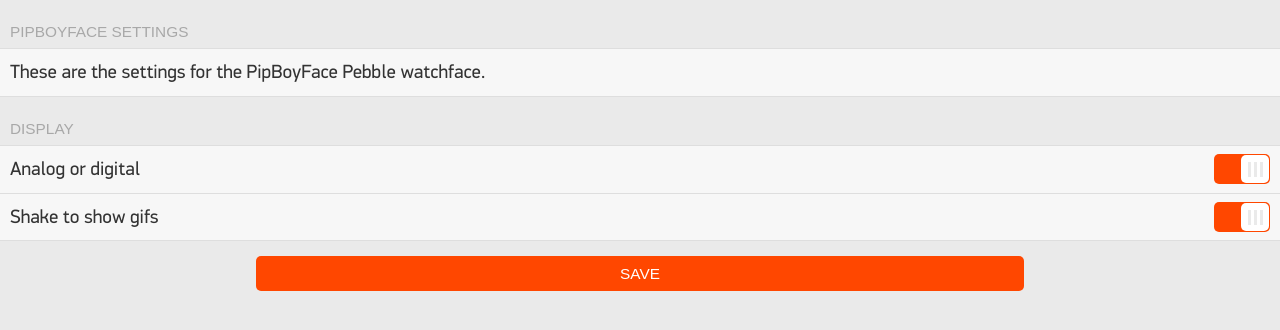
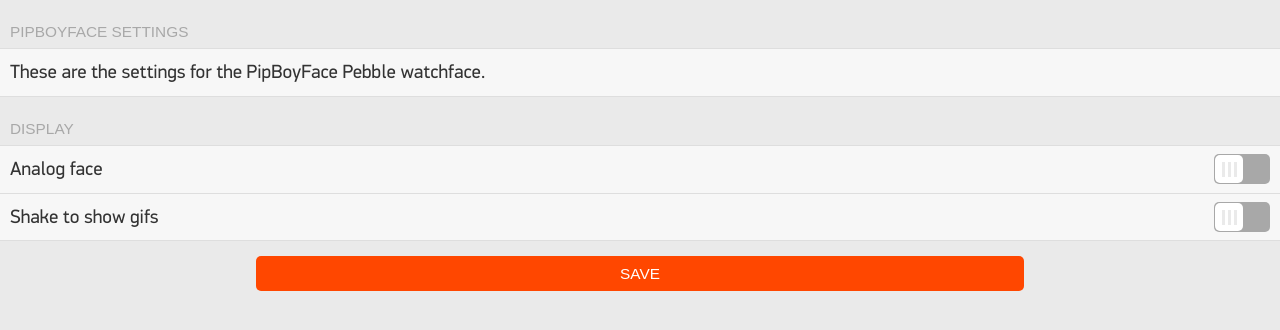
Before and after one commit to bwinton/PipBoyFace, a website: page index.html in a window 1280 px wide. Drawn offline with Linux system fonts and the light colour scheme.

Commit message:
Try to pass variables back from the watch.

```diff
--- a/index.html
+++ b/index.html
@@ -25,7 +25,7 @@
       <div class="item-container-header">Display</div>
       <div class="item-container-content">
         <label class="item">
-          Analog or digital
+          Analog face
           <input type="checkbox" class="item-toggle" id="face_mode" checked>
         </label>
         <label class="item">
@@ -42,8 +42,7 @@
   </body>
 
   <script type="text/javascript">
-
-      // Get query variables
+    // Get query variables
     function getQueryParam(variable, defaultValue) {
       // Find all URL parameters
       var query = location.search.substring(1);
@@ -59,7 +58,6 @@
       return defaultValue || false;
     }
 
-    //Setup to allow easy adding more options later
     function saveOptions() {
       var faceMode = document.getElementById("face_mode");
       var showGifs = document.getElementById("show_gifs");
@@ -83,7 +81,20 @@
         var location = return_to + encodeURIComponent(JSON.stringify(options));
 
         document.location = location;
-      },
-    false);
+      }, false);
+
+    function loadOptions() {
+      var options = getQueryParam("options", "{}");
+      options = JSON.parse(options);
+      var faceMode = document.getElementById("face_mode");
+      var showGifs = document.getElementById("show_gifs");
+
+      faceMode.checked = (options.faceMode === "on");
+      showGifs.checked = (options.showGifs === "on");
+
+      return;
+    };
+    loadOptions();
+
   </script>
 </html>
```
